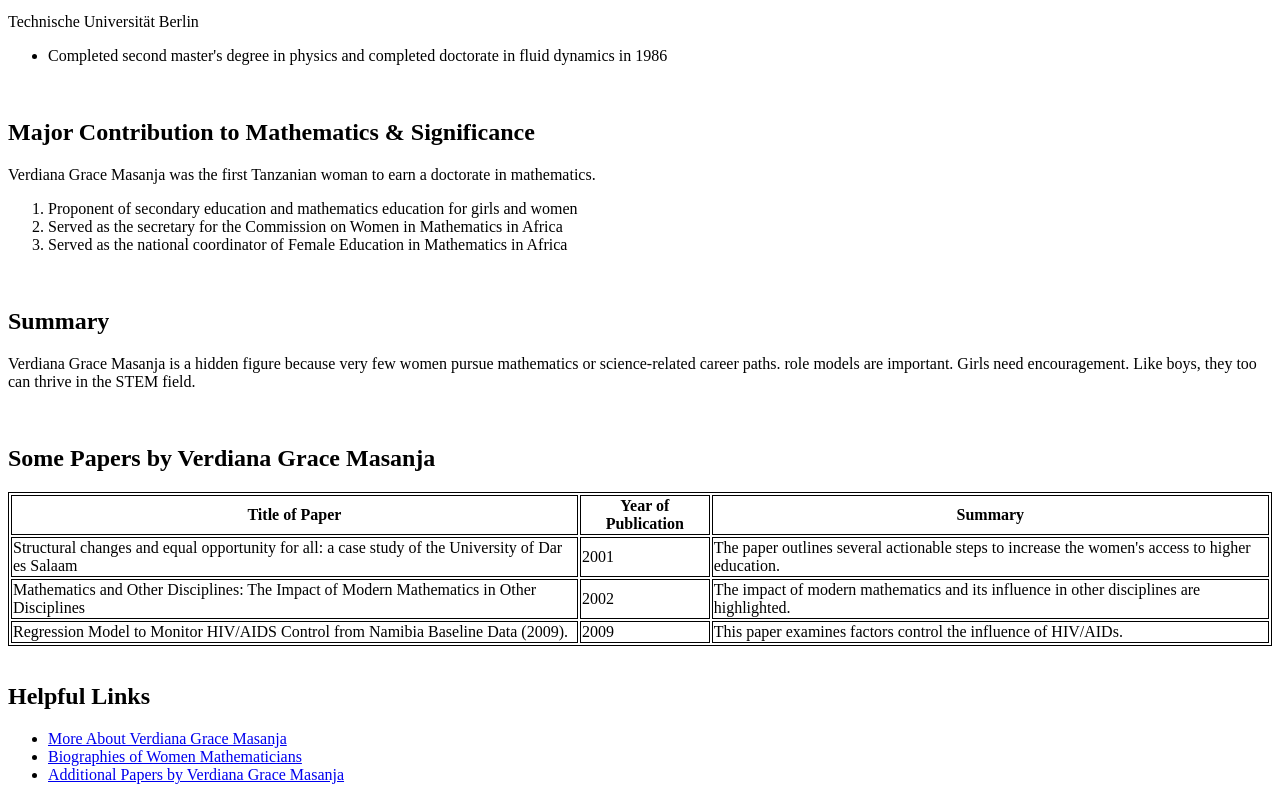
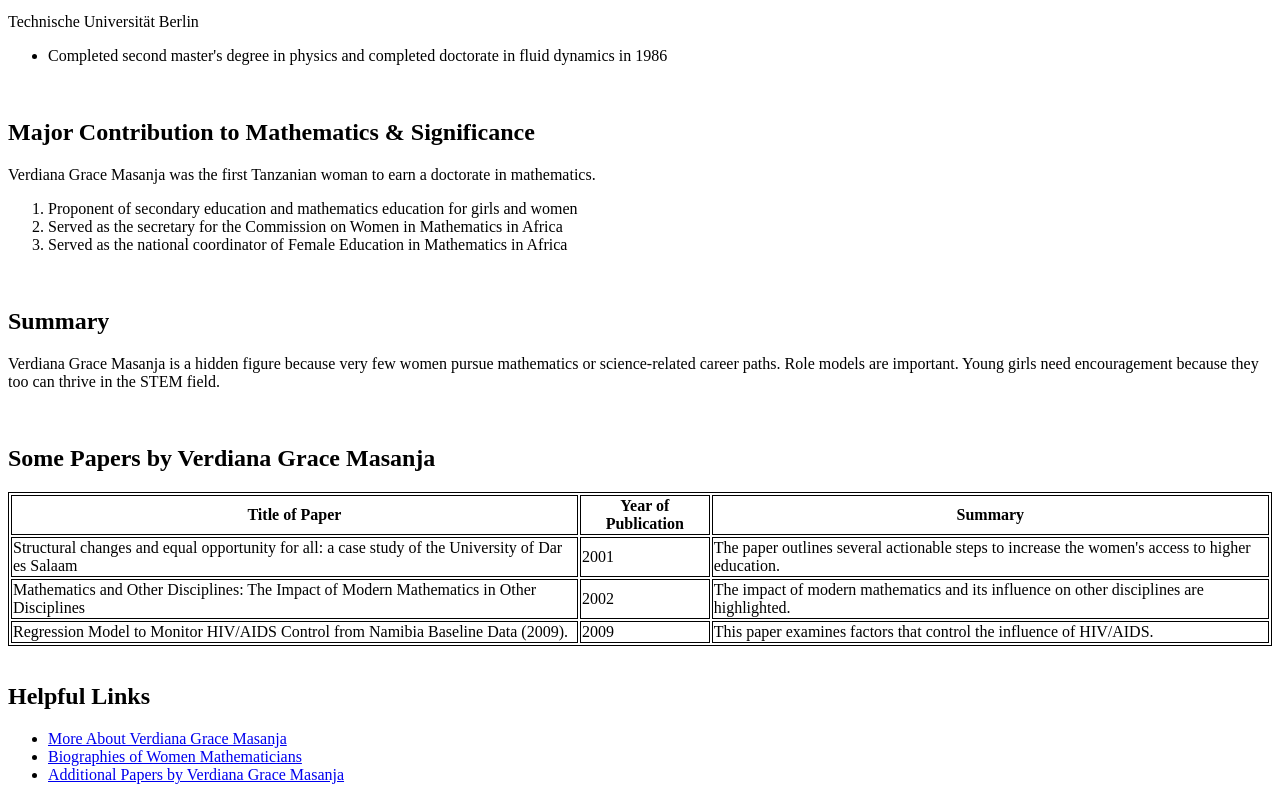
Before and after one commit to amilhousecunningham/website_2, a plain HTML site: page index.html in a window 1280 px wide. Shown: the part 713-1513 px from the top of the page. Drawn offline with Linux system fonts and the light colour scheme.

Commit message:
fixed typos

```diff
--- a/index.html
+++ b/index.html
@@ -85,8 +85,8 @@
     <h2>Summary</h2>
     <p>
       Verdiana Grace Masanja is a hidden figure because very few women pursue
-      mathematics or science-related career paths. role models are important.
-      Girls need encouragement. Like boys, they too can thrive in the STEM
+      mathematics or science-related career paths. Role models are important.
+      Young girls need encouragement because they too can thrive in the STEM
       field.
     </p>
 
@@ -121,7 +121,7 @@
           </td>
           <td>2002</td>
           <td>
-            The impact of modern mathematics and its influence in other
+            The impact of modern mathematics and its influence on other
             disciplines are highlighted.
           </td>
         </tr>
@@ -131,7 +131,7 @@
             </td>
             <td>2009</td>
             <td>
-              This paper examines factors control the influence of HIV/AIDs.
+              This paper examines factors that control the influence of HIV/AIDS.
             </td>
           </tr>
       </tbody>
```
